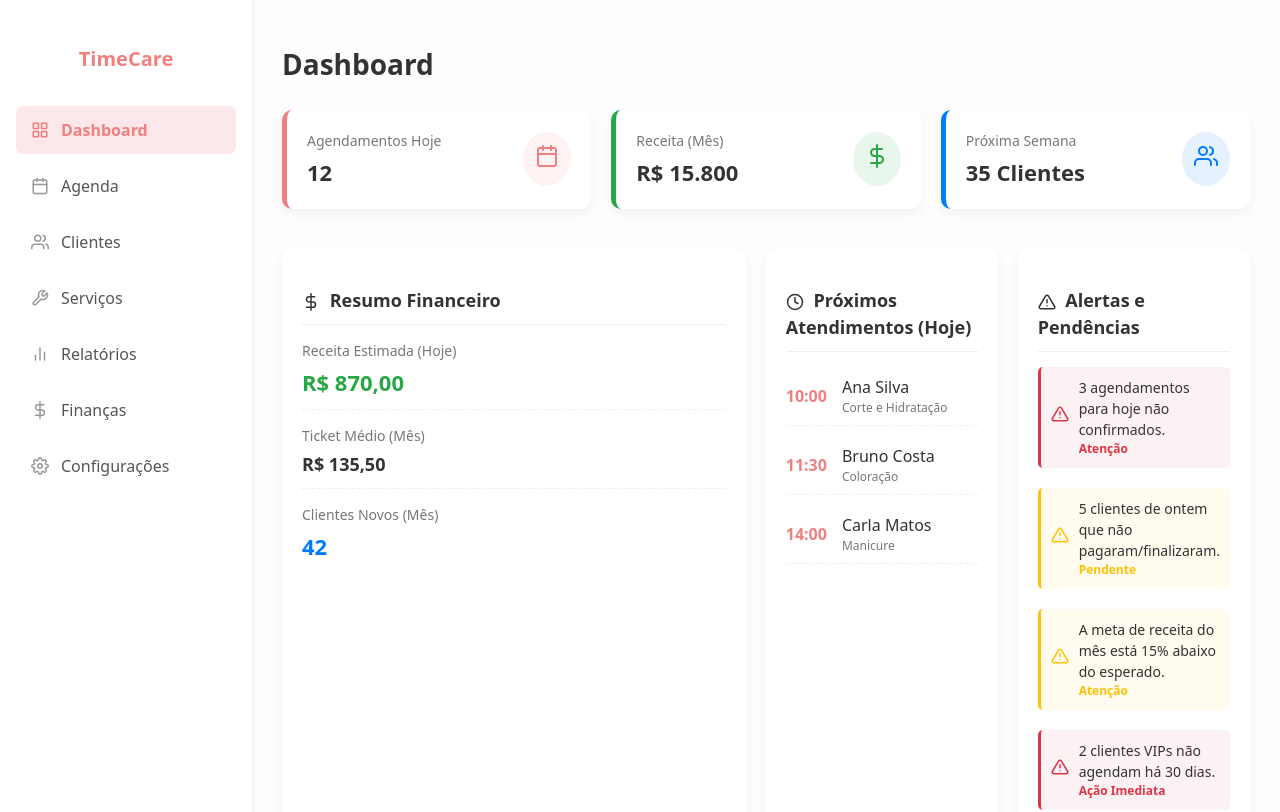
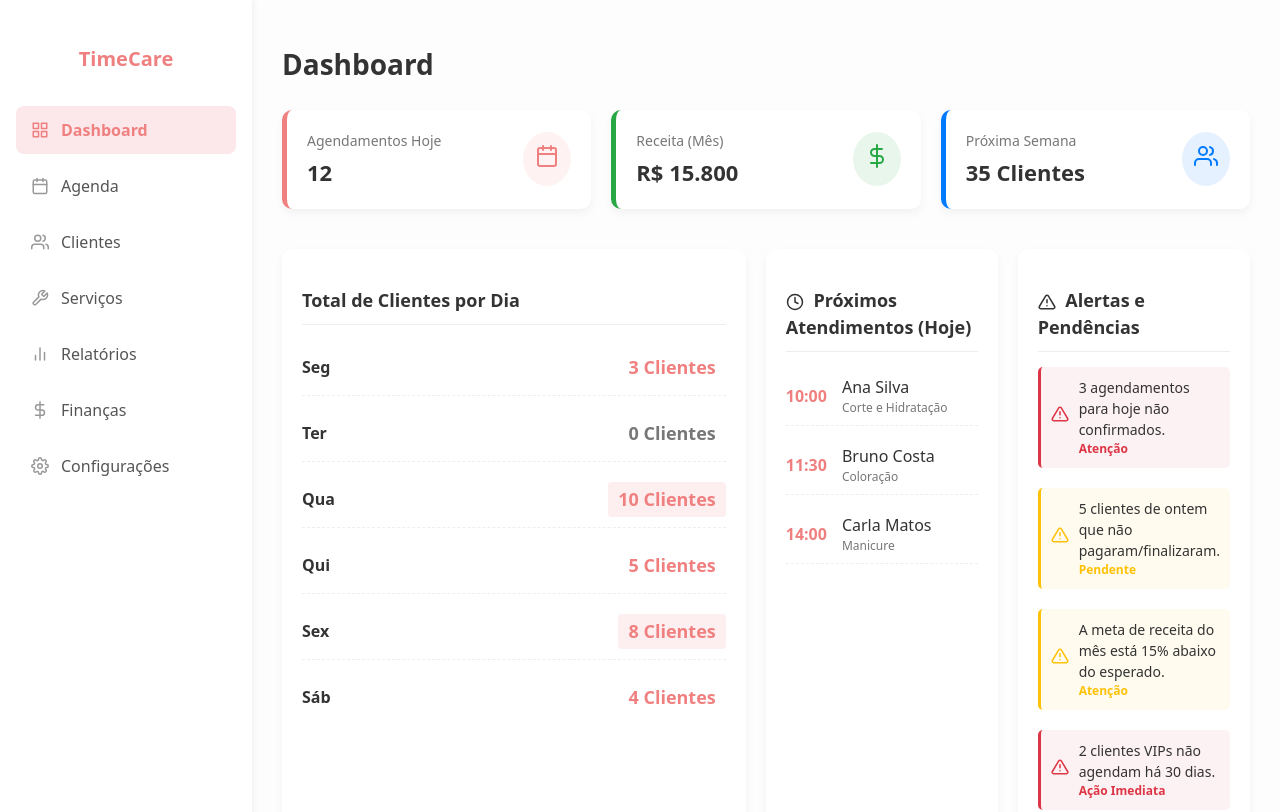
Before and after one commit to FiilipeQuerino/time-care-web, a React (Vite) app: page /dashboard in a window 1280 px wide. Shown: the top 812 px of the page. Built offline with nearby package versions, Linux system fonts and the light colour scheme.

Commit message:
Ajuste nos codigos

```diff
--- a/src/pages/Dashboard.tsx
+++ b/src/pages/Dashboard.tsx
@@ -7,15 +7,15 @@ const ACCENT_COLOR = "#F08080";
 const DARK_TEXT = "#333";
 const SECONDARY_TEXT = "#777";
 const BORDER_COLOR = "#eee";
-const ALERT_COLOR = "#ffc107"; // Amarelo para alertas
-const DANGER_COLOR = "#dc3545"; // Vermelho para ênfase (ex: não confirmados/pendentes)
+const ALERT_COLOR = "#ffc107";
+const DANGER_COLOR = "#dc3545";
 
 const dataClientesPorDia = {
   labels: ["Seg", "Ter", "Qua", "Qui", "Sex", "Sáb"],
   datasets: [
     {
       label: "Clientes Agendados",
-      data: [3, 0, 10, 5, 8, 4], // Seus dados: seg 3, ter 0, qua 10, etc.
+      data: [3, 0, 10, 5, 8, 4],
       backgroundColor: ACCENT_COLOR,
       borderRadius: 4,
     },
@@ -32,13 +32,10 @@ const alertas = [
   { id: 1, mensagem: "3 agendamentos para hoje não confirmados.", tipo: "Atenção", cor: DANGER_COLOR },
   { id: 2, mensagem: "5 clientes de ontem que não pagaram/finalizaram.", tipo: "Pendente", cor: ALERT_COLOR },
   { id: 3, mensagem: "A meta de receita do mês está 15% abaixo do esperado.", tipo: "Atenção", cor: ALERT_COLOR },
-
-  // ** NOVOS ALERTAS RELEVANTES **
   { id: 4, mensagem: "2 clientes VIPs não agendam há 30 dias.", tipo: "Ação Imediata", cor: DANGER_COLOR },
   { id: 5, mensagem: "Estoque de produto X está baixo (faltam 5 dias).", tipo: "Estoque", cor: ALERT_COLOR },
 ];
 
-// --- ESTILOS ADICIONAIS PARA O NOVO LAYOUT ---
 const pageStyles = {
   container: (isMobile: boolean): React.CSSProperties => ({
     display: "flex",
@@ -213,31 +210,49 @@ const AlertsList: React.FC = () => (
   </div>
 );
 
-const FinancialSummary: React.FC = () => (
+const WeeklyClientSummary: React.FC = () => {
+  const days = dataClientesPorDia.labels;
+  const counts = dataClientesPorDia.datasets[0].data;
+
+  return (
     <div style={{ ...pageStyles.box, minHeight: '300px' }}>
-        <h3 style={pageStyles.boxTitle}><FiDollarSign style={{ verticalAlign: 'middle', marginRight: '5px' }} /> Resumo Financeiro</h3>
+      <h3 style={pageStyles.boxTitle}>Total de Clientes por Dia</h3>
 
-        <div style={{ display: 'grid', gap: '15px' }}>
-            {/* Métrica 1: Receita Hoje */}
-            <div style={{ paddingBottom: '10px', borderBottom: `1px dashed ${BORDER_COLOR}` }}>
-                <div style={pageStyles.cardSubtitle}>Receita Estimada (Hoje)</div>
-                <div style={{...pageStyles.cardText, color: '#28a745'}}>R$ 870,00</div>
+      <div style={{ display: 'grid', gap: '10px' }}>
+        {days.map((day, index) => (
+          <div
+            key={day}
+            style={{
+              display: 'flex',
+              justifyContent: 'space-between',
+              alignItems: 'center',
+              padding: '10px 0',
+              borderBottom: index < days.length - 1 ? `1px dashed ${BORDER_COLOR}` : 'none'
+            }}
+          >
+            <div style={{ fontWeight: '600', color: DARK_TEXT }}>
+              {day}
             </div>
 
-            {/* Métrica 2: Tickets Médio (Mês) */}
-            <div style={{ paddingBottom: '10px', borderBottom: `1px dashed ${BORDER_COLOR}` }}>
-                <div style={pageStyles.cardSubtitle}>Ticket Médio (Mês)</div>
-                <div style={{...pageStyles.cardText, fontSize: '18px'}}>R$ 135,50</div>
+            {/* Contagem de Clientes */}
+            <div
+              style={{
+                fontWeight: '700',
+                fontSize: '18px',
+                color: counts[index] > 0 ? ACCENT_COLOR : SECONDARY_TEXT,
+                backgroundColor: counts[index] >= 8 ? `${ACCENT_COLOR}20` : 'transparent',
+                padding: '4px 10px',
+                borderRadius: '4px',
+              }}
+            >
+              {counts[index]} Clientes
             </div>
-
-            {/* Métrica 3: Clientes Novos (Mês) */}
-            <div>
-                <div style={pageStyles.cardSubtitle}>Clientes Novos (Mês)</div>
-                <div style={{...pageStyles.cardText, color: '#007bff'}}>42</div>
-            </div>
-        </div>
+          </div>
+        ))}
+      </div>
     </div>
-);
+  );
+};
 
 export default function Dashboard() {
   const isMobile = useIsMobile();
@@ -255,7 +270,6 @@ export default function Dashboard() {
       <div style={pageStyles.content(isMobile)}>
         <h1 style={pageStyles.title}>Dashboard</h1>
 
-        {/* 1. GRID DE CARDS DE RESUMO (TOPO) */}
         <div style={pageStyles.cardsGrid(isMobile)}>
           {summaryCards.map((card, index) => (
             <StatCard key={index} {...card} />
@@ -263,7 +277,7 @@ export default function Dashboard() {
         </div>
 
         <div style={pageStyles.bottomGrid(isMobile)}>
-          <FinancialSummary />
+          <WeeklyClientSummary />
 
           <NextAppointmentsList />
 
```
